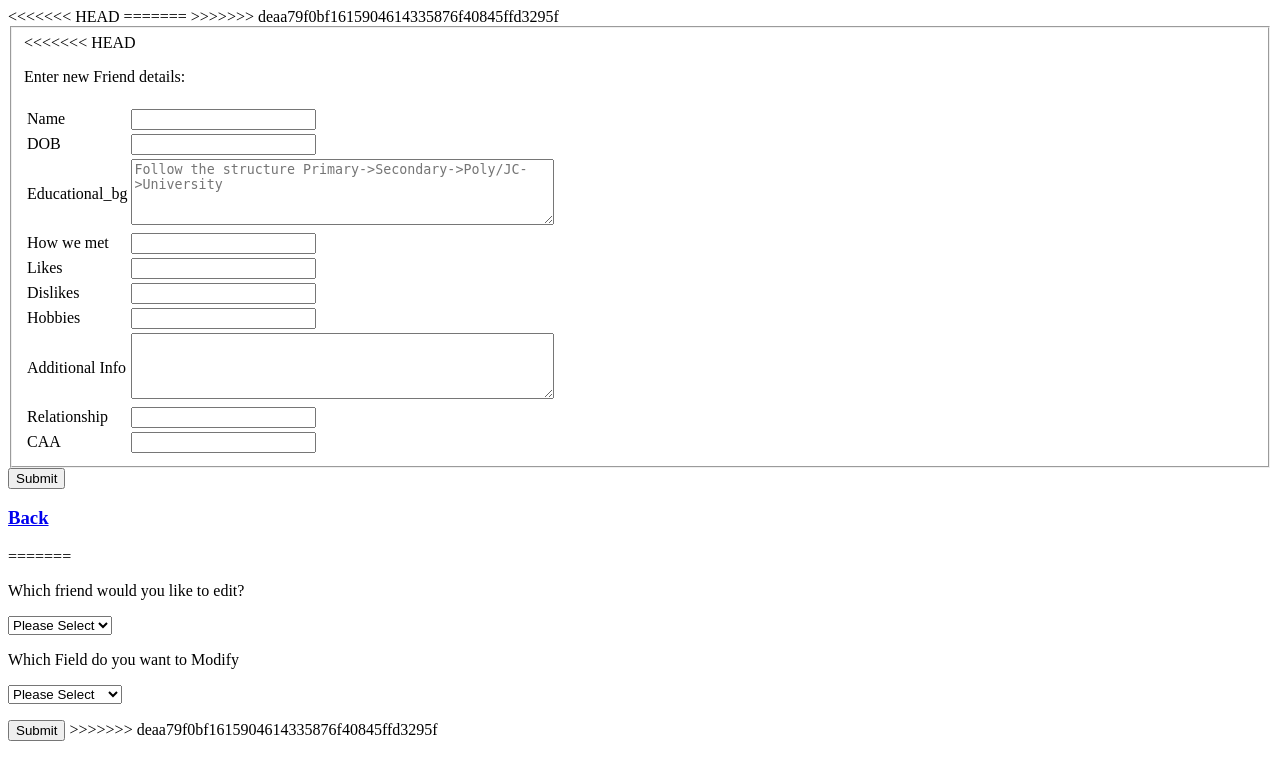
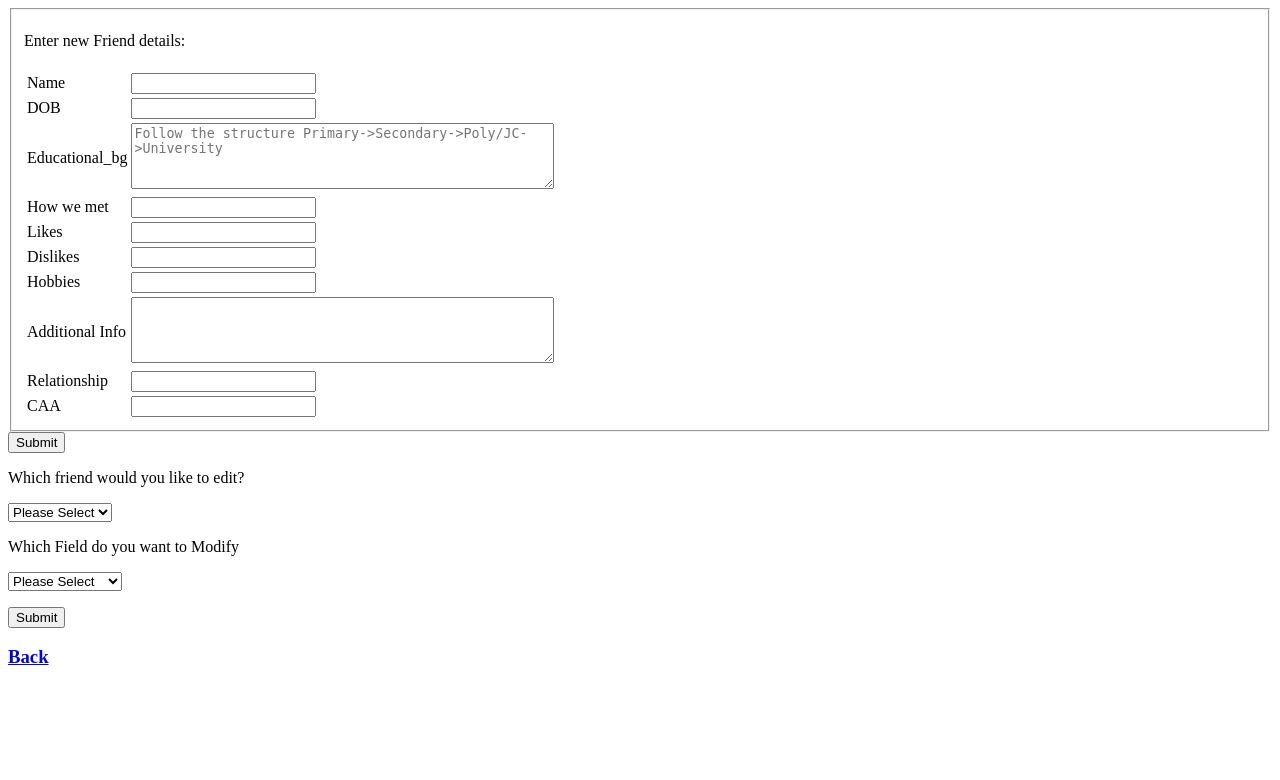
Before and after one commit to flame-staff/MEEFL, a Flask app: page /add in a window 1280 px wide. Shown: the top 780 px of the page. Run offline with Flask 3, Linux system fonts and the light colour scheme.

Commit message:
Messed up the commiting

```diff
--- a/templates/Data.html
+++ b/templates/Data.html
@@ -4,16 +4,10 @@
         <title>
             Friend Library
         </title>
-<<<<<<< HEAD
         <link rel="stylesheet" href="../static/Data.css">
     </head>
     <body>
         <h1 id="title">Table of Friends</h1>
-=======
-    </head>
-    <body>
-        <h1>Table of Friends</h1>
->>>>>>> deaa79f0bf1615904614335876f40845ffd3295f
         <table>
             <tr>
                 <th>Name</th>
--- a/templates/add_data.html
+++ b/templates/add_data.html
@@ -1,16 +1,11 @@
 <!DOCTYPE html>
 <html>
     <head>
-<<<<<<< HEAD
         <title>Add</title>
-=======
-        <title>Modify</title>
->>>>>>> deaa79f0bf1615904614335876f40845ffd3295f
     </head>
     <body>
         <form method="POST">
             <fieldset>
-<<<<<<< HEAD
                 <p>Enter new Friend details:</p>
                 <table>
                     <tr>
@@ -59,10 +54,7 @@
                 </table>
             </fieldset>
             <input type="submit" name="Submit" value="Submit">
-        </form>
-
-       <h3><a href="{{ url_for('index') }}">Back</a></h3>
-=======
+            </form>
                 <p>Which friend would you like to edit?</p>
                 <select name="friend">
                     <option value="" selected="selected">Please Select</option>
@@ -85,6 +77,8 @@
             <input type="submit" value="Submit">
         </form>
 
+        <h3><a href="{{ url_for('index') }}">Back</a></h3>
+
         <script>
             const selected = document.getElementById("selection");
             selected.addEventListener("change", change_field)
@@ -103,4 +97,3 @@
 
     </body>
 </html>
->>>>>>> deaa79f0bf1615904614335876f40845ffd3295f
```
